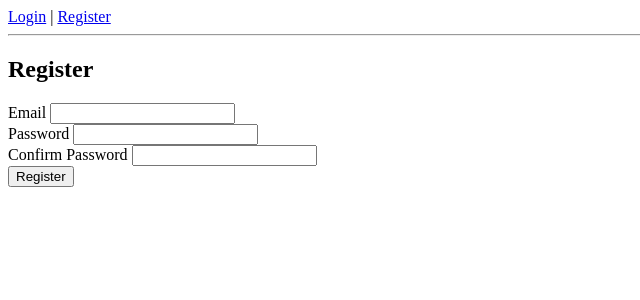
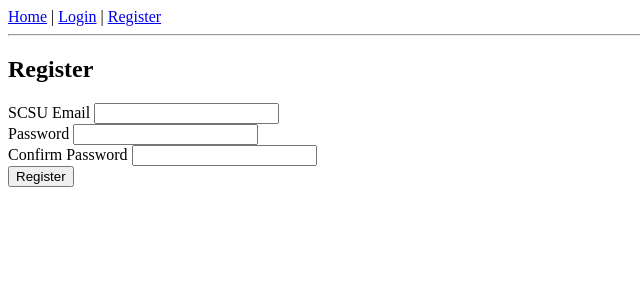
Before and after one commit to DillonT15/CSC-330-G1-GroupScheduler, a Flask app: page /register in a window 1280 px wide. Shown: the top 300 px of the page, without its empty margins (0-640 px from the left). Run offline with Flask 3, Linux system fonts and the light colour scheme.

Commit message:
Changes to error handling with registration, base functionality should be working fully. Additional changes to labels and certain menu names. Added home button

```diff
--- a/app/forms.py
+++ b/app/forms.py
@@ -1,15 +1,16 @@
 from flask_wtf import FlaskForm
 from wtforms import StringField, PasswordField, SubmitField, TextAreaField, SelectField, BooleanField
 from wtforms.validators import DataRequired, EqualTo, Length, Email, ValidationError
+from app.models import User
 
 #Login/registration no longer requires username
 class LoginForm(FlaskForm):
-    email = StringField('Email', validators=[DataRequired(), Email()])
+    email = StringField('SCSU Email', validators=[DataRequired(), Email()])
     password = PasswordField('Password', validators=[DataRequired()])
     submit = SubmitField('Login')
 
 class RegisterForm(FlaskForm):
-    email = StringField('Email', validators=[DataRequired(), Email()])
+    email = StringField('SCSU Email', validators=[DataRequired(), Email()])
     password = PasswordField('Password', validators=[DataRequired()])
     confirm = PasswordField('Confirm Password', validators=[DataRequired(), EqualTo('password')])
     submit = SubmitField('Register')
@@ -17,6 +18,10 @@ class RegisterForm(FlaskForm):
     def validate_email(self, email):
         if not email.data.endswith('@southernct.edu'):
             raise ValidationError('Please use your SCSU email (@southernct.edu)')
+        #Additional check to see if the email is already in the database. prevents duplicates
+        existing_user = User.query.filter_by(email=email.data).first()
+        if existing_user:
+            raise ValidationError('An account with this email already exists.')
 
 class CreateStudyGroupForm(FlaskForm):
     title = StringField('Group Title', validators=[DataRequired(), Length(max=100)])
--- a/app/routes.py
+++ b/app/routes.py
@@ -47,7 +47,7 @@ def logout():
 
 
 
-#New routes created for each functionality
+#New Placeholder routes created for each functionality on main page
 @bp.route('/post-listing')
 def post_listing():
     return render_template('post_listing.html')
--- a/app/templates/base.html
+++ b/app/templates/base.html
@@ -6,9 +6,15 @@
 </head>
 <body>
   <nav>
+
+
     {% if current_user.is_authenticated %}
-      <p>Welcome, {{ current_user.username }} | <a href="{{ url_for('main.logout') }}">Logout</a></p>
+      <!--Added home button to quickly go back to main page-->
+      <p>Welcome, {{ current_user.email}} <a href="{{url_for('main.index')}}">Home</a> | <a href="{{ url_for('main.logout') }}">Logout</a></p>
     {% else %}
+
+
+      <a href="{{url_for('main.index')}}">Home</a> |
       <a href="{{ url_for('main.login') }}">Login</a> |
       <a href="{{ url_for('main.register') }}">Register</a>
     {% endif %}
--- a/app/templates/index.html
+++ b/app/templates/index.html
@@ -4,10 +4,12 @@
   <h1>SCSU Study Group Scheduler</h1>
 
   <ul>
+    <!--Redirects for each route/feature. Change to button or menu later-->
     <li><a href="{{ url_for('main.post_listing') }}">Post Study Group Listing</a></li>
     <li><a href="{{ url_for('main.browse_listings') }}">Browse Study Groups</a></li>
     <li><a href="{{ url_for('main.edit_profile') }}">Edit Profile</a></li>
-    <li><a href="{{ url_for('main.view_notifications') }}">View Notifications</a></li>
+    <li><a href="{{ url_for('main.view_notifications') }}">View Notifications/Messages</a></li>
   </ul>
 
+
 {% endblock %}
--- a/app/templates/register.html
+++ b/app/templates/register.html
@@ -2,11 +2,34 @@
 {% block title %}Register{% endblock %}
 {% block content %}
   <h2>Register</h2>
+
   <form method="POST">
     {{ form.hidden_tag() }}
+
+    <!--Added error rendering for each error case, prints out all errors in red-->
+    <!--Also asks first for email instead of username now-->
     {{ form.email.label }} {{ form.email() }}<br>
+
+        {% for error in form.email.errors %}
+          <span style="color: red;">{{ error }}</span><br>
+        {% endfor %}
+    <!--Display password error-->
     {{ form.password.label }} {{ form.password() }}<br>
+
+        {% for error in form.password.errors %}
+          <span style="color: red;">{{ error }}</span><br>
+        {% endfor %}
+
+
     {{ form.confirm.label }} {{ form.confirm() }}<br>
+
+        {% for error in form.confirm.errors %}
+          <span style="color: red;">{{ error }}</span><br>
+        {% endfor %}
+
     {{ form.submit() }}
+
   </form>
+
+
 {% endblock %}
```
Also changed, not shown: instance/app.db.
